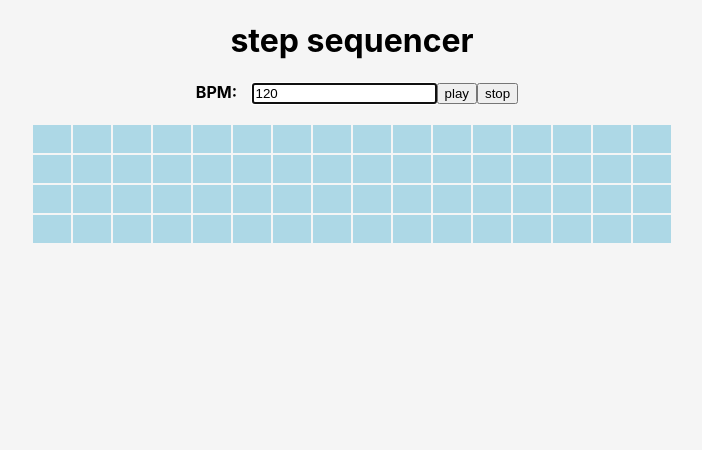
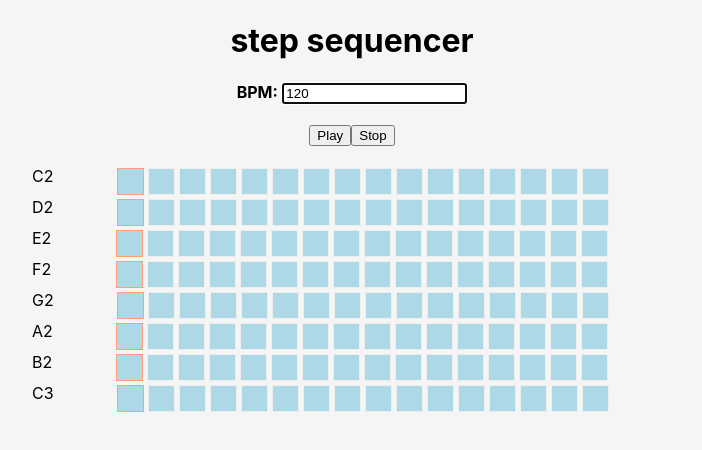
Before and after one commit to borodk/ss-16, a React (Create React App) app: page / in a window 1280 px wide. Shown: the top 450 px of the page, without its empty margins (288-990 px from the left). Built offline with nearby package versions, Linux system fonts and the light colour scheme.

Commit message:
sequencer audio working

```diff
--- a/src/App.css
+++ b/src/App.css
@@ -28,35 +28,15 @@ html {
 					display: flex;
 }
 
-.column {
-  flex: 1;
-					display: flex;
-					flex-direction: column;
+.square {
+  background-color: lightblue;
 }
 
-.column.highlight {
-  background-color: lightsalmon;
+.square.filled {
+  background-color: teal;
 }
 
-.column.highlight .row {
-  transition-duration: 0.4s;
+.row-label {
+  float: left;
+  height: 31px;
 }
-
-.column.highlight .row.filled {
-  transition: background-color 0.1s;
-}
-
-.column.highlight .row.filled {
-  background-color: lightskyblue;
-}
-
-.row {
-  flex: 1;
-    margin: 1px;
-    background-color: lightblue;
-    transition: background-color 0s;
-}
-
-.row.filled {
-  background-color: teal;
-}
--- a/src/App.js
+++ b/src/App.js
@@ -1,66 +1,13 @@
-import React, { useState } from 'react';
-import * as Tone from 'tone';
+import React, {useState} from 'react';
 import Button from './Components/Button';
 import InputWithLabel from './Components/InputWithLabel';
 import './App.css';
 import StepSequencer from './Components/StepSequencer';
+import * as Tone from 'tone';
 
 
 function hasClass(element, className) {
   return (' ' + element.className + ' ').indexOf(' ' + className + ' ') > -1;
-}
-
-var synth = new Tone.Synth().toMaster();
-
-// the notes
-var noteNames = ["F#", "E", "C#", "A"];
-
-
-var columns = document.getElementsByClassName("column");
-var loop = new Tone.Sequence(function(time, col){
-  for(var c in columns) {
-    var currentColumn = columns[c];
-    var rows = currentColumn.children;
-    for(var r in rows) {
-      var currentRow = rows[r];
-      if(hasClass(currentRow, 'filled')) {
-        /*var vel = Math.random() * 0.5 + 0.5;
-        keys.get(noteNames[i]).start(time, 0, "32n", 0, vel);*/
-        console.log(noteNames[r]);
-      }
-    }
-  }
-  //set the column on the correct draw frame
-  Tone.Draw.schedule(function(){
-    document.querySelector("#step-sequencer").setAttribute("highlight", col);
-    var highlighted = document.querySelector("#step-sequencer").getAttribute("highlight");
-    var prevColumn;
-    if(col == 0) {
-      prevColumn = 15;
-    } else {
-      prevColumn = col - 1;
-    }
-    if((highlighted == col) && (prevColumn >= 0)) {
-      columns[prevColumn].classList.remove("highlight");
-      columns[col].classList.add("highlight");
-    }
-
-  }, time);
-}, [0, 1, 2, 3, 4, 5, 6, 7, 8, 9, 10, 11, 12, 13, 14, 15], "16n").start(0);
-
-Tone.Transport.on("stop", () => {
-  setTimeout(() => {
-    document.querySelector("#step-sequencer #container").setAttribute("highlight", "-1");
-    document.querySelector(".highlight").classList.remove("highlight");
-  }, 100);
-});
-
-const play = () => {
-  Tone.Transport.start();
-}
-
-const stop = () => {
-  Tone.Transport.stop();
 }
 
 function App() {
@@ -76,7 +23,6 @@ function App() {
   return (
     <div className="App">
       <h1>step sequencer</h1>
-      <div id="controls">
       <InputWithLabel
           id="bpm"
           value={bpm}
@@ -85,9 +31,6 @@ function App() {
         >
           <strong>BPM:</strong>
         </InputWithLabel>
-        <Button buttonText="play" handleClick={play}/>
-        <Button buttonText="stop" handleClick={stop}/>
-      </div>
       <StepSequencer/>
     </div>
   );
--- a/src/Components/StepSequencer.js
+++ b/src/Components/StepSequencer.js
@@ -1,30 +1,111 @@
-import React from 'react';
-import StepSequencerColumn from './StepSequencerColumn';
+import React, { useState, useEffect, useCallback } from 'react';
+import * as Tone from 'tone';
+import StepSequencerSquare from './StepSequencerSquare';
+import Button from './Button';
 
-const StepSequencer = props => {
+const notes = [
+  "C2",
+  "D2",
+  "E2",
+  "F2",
+  "G2",
+  "A2",
+  "B2",
+  "C3"
+];
+
+const initialPattern = [
+  [ 0, 0, 0, 0, 0, 0, 0, 0, 0, 0, 0, 0, 0, 0, 0, 0 ],
+  [ 0, 0, 0, 0, 0, 0, 0, 0, 0, 0, 0, 0, 0, 0, 0, 0 ],
+  [ 0, 0, 0, 0, 0, 0, 0, 0, 0, 0, 0, 0, 0, 0, 0, 0 ],
+  [ 0, 0, 0, 0, 0, 0, 0, 0, 0, 0, 0, 0, 0, 0, 0, 0 ],
+  [ 0, 0, 0, 0, 0, 0, 0, 0, 0, 0, 0, 0, 0, 0, 0, 0 ],
+  [ 0, 0, 0, 0, 0, 0, 0, 0, 0, 0, 0, 0, 0, 0, 0, 0 ],
+  [ 0, 0, 0, 0, 0, 0, 0, 0, 0, 0, 0, 0, 0, 0, 0, 0 ],
+  [ 0, 0, 0, 0, 0, 0, 0, 0, 0, 0, 0, 0, 0, 0, 0, 0 ]
+];
+
+// create new synth instrument
+const synth = new Tone.MonoSynth().toMaster();
+
+const StepSequencer = () => {
+  const [ playState, setPlayState ] = useState(Tone.Transport.state);
+  const [ currentColumn, setColumn ] = useState(0);
+  const [ pattern, updatePattern ] = useState(initialPattern);
+
+  useEffect(
+    () => {
+      const loop = new Tone.Sequence(
+        (time, col) => {
+          // update current column for animation
+          setColumn(col);
+
+          // loop
+          pattern.map((row, noteIndex) => {
+            // if column is active
+            if (row[col]) {
+              // play note from row
+              synth.triggerAttackRelease(notes[noteIndex], "8n", time);
+            }
+          })
+        },
+        [ 0, 1, 2, 3, 4, 5, 6, 7, 8, 9, 10, 11, 12, 13, 14, 15 ],
+        "16n"
+      ).start(0);
+      return () => loop.dispose();
+    },
+    [ pattern ] // update when pattern changes
+  )
+
+  // play / stop functions
+  const play = useCallback(() => {
+    Tone.Transport.toggle();
+    setPlayState(Tone.Transport.state);
+  }, []);
+
+  const stop = useCallback(() => {
+    Tone.Transport.stop();
+    setPlayState(Tone.Transport.state);
+  }, []);
+
+  function setPattern({ x, y, value }) {
+    // update pattern by making a copy and inverting the value
+    const patternCopy = [ ...pattern ];
+    patternCopy[y][x] = +!value;
+    updatePattern(patternCopy);
+
+    // set square color
+    let currentSquare;
+    const squares = document.getElementsByClassName('square');
+    (y>0) ? currentSquare = squares[(y*16)+x] : currentSquare = squares[x];
+    patternCopy[y][x] ? currentSquare.classList.add('filled') : currentSquare.classList.remove('filled');
+  };
 
   return (
-    <div id="step-sequencer">
-      <div id="container">
-        <StepSequencerColumn onClick={props.handleClick}/>
-        <StepSequencerColumn onClick={props.handleClick}/>
-        <StepSequencerColumn onClick={props.handleClick}/>
-        <StepSequencerColumn onClick={props.handleClick}/>
-        <StepSequencerColumn onClick={props.handleClick}/>
-        <StepSequencerColumn onClick={props.handleClick}/>
-        <StepSequencerColumn onClick={props.handleClick}/>
-        <StepSequencerColumn onClick={props.handleClick}/>
-        <StepSequencerColumn onClick={props.handleClick}/>
-        <StepSequencerColumn onClick={props.handleClick}/>
-        <StepSequencerColumn onClick={props.handleClick}/>
-        <StepSequencerColumn onClick={props.handleClick}/>
-        <StepSequencerColumn onClick={props.handleClick}/>
-        <StepSequencerColumn onClick={props.handleClick}/>
-        <StepSequencerColumn onClick={props.handleClick}/>
-        <StepSequencerColumn onClick={props.handleClick}/>
+    <>
+      <div id="controls">
+        <button onClick={() => play()}>Play</button>
+        <button onClick={() => stop()}>Stop</button>
       </div>
-    </div>
+      <div>
+        {pattern.map((row, y) => (
+          <>
+          <label class="row-label">{notes[y]}</label>
+          <div key={y} style={{ display: "flex", justifyContent: "center" }}>
+            {row.map((value, x) => (
+              <StepSequencerSquare
+                key={x}
+                active={currentColumn === x}
+                selected={value}
+                onClick={() => setPattern({ x, y, value })}
+              />
+            ))}
+          </div>
+          </>
+        ))}
+      </div>
+    </>
   );
-}
+};
 
-export default StepSequencer;
+export default StepSequencer
--- a/src/Components/StepSequencerColumn.js
+++ /dev/null
@@ -1,16 +0,0 @@
-import React from 'react';
-import StepSequencerRow from './StepSequencerRow';
-
-const StepSequencerColumn = props => {
-
-  return (
-    <div className="column">
-      <StepSequencerRow/>
-      <StepSequencerRow/>
-      <StepSequencerRow/>
-      <StepSequencerRow/>
-    </div>
-  );
-}
-
-export default StepSequencerColumn;
--- a/src/Components/StepSequencerRow.js
+++ /dev/null
@@ -1,11 +0,0 @@
-import React, {useState, useEffect} from 'react';
-
-function StepSequencerColumn() {
-  const [isOn, setIsOn] = useState(false);
-
-  return (
-    <div className={isOn ? 'row filled' : 'row'} onClick={() => setIsOn(!isOn)}></div>
-  );
-}
-
-export default StepSequencerColumn;
--- /dev/null
+++ b/src/Components/StepSequencerSquare.js
@@ -0,0 +1,21 @@
+import React from 'react';
+
+const StepSequencerSquare = ({ active, value, onClick }) => (
+  <div
+    style={{
+      display: "flex",
+      alignItems: "center",
+      justifyContent: "center",
+      width: 25,
+      height: 25,
+      margin: 2,
+      border: active ? "1px solid lightsalmon" : "1px solid #eee"
+    }}
+    className="square"
+    onClick={onClick}
+  >
+    {value}
+  </div>
+);
+
+export default StepSequencerSquare;
```
